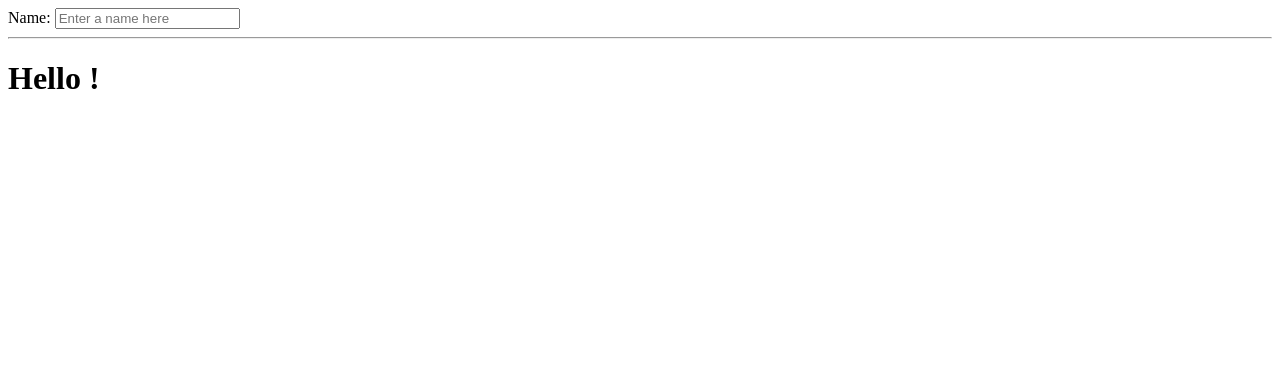
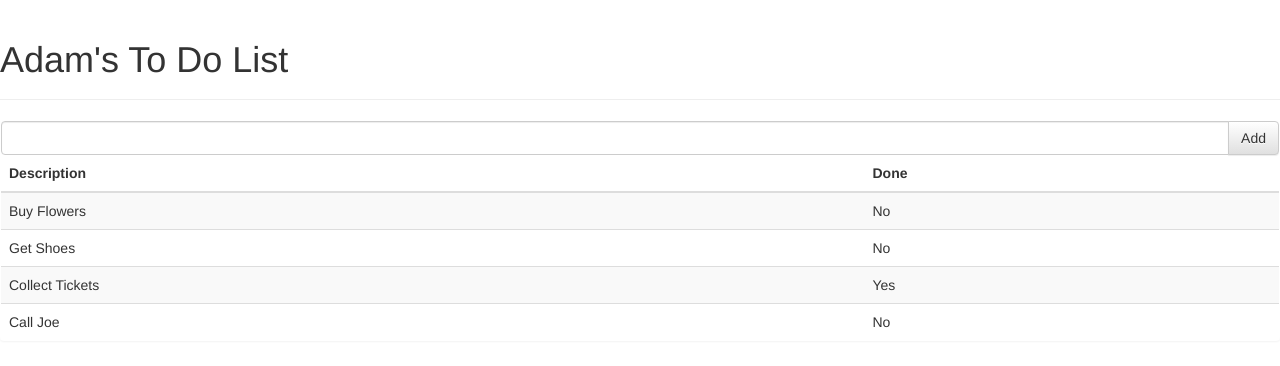
Before and after one commit to sukarnar/sukarnar.github.com, a plain HTML site: page index.html in a window 1280 px wide. Drawn offline with nearby package versions, Linux system fonts and the light colour scheme.

Commit message:
Update index.html

```diff
--- a/index.html
+++ b/index.html
@@ -1,14 +1,37 @@
-<!doctype html>
-<html ng-app>
-  <head>
+
+<!DOCTYPE html>
+<html data-ng-app>
+<head>
+    <title>TO DO List</title>
     <script src="https://ajax.googleapis.com/ajax/libs/angularjs/1.3.0-rc.5/angular.min.js"></script>
-  </head>
-  <body>
-    <div>
-      <label>Name:</label>
-      <input type="text" ng-model="yourName" placeholder="Enter a name here">
-      <hr>
-      <h1>Hello {{yourName}}!</h1>
+    <link rel="stylesheet" href="https://maxcdn.bootstrapcdn.com/bootstrap/3.2.0/css/bootstrap.min.css">
+    <link rel="stylesheet" href="https://maxcdn.bootstrapcdn.com/bootstrap/3.2.0/css/bootstrap-theme.min.css">
+</head>
+<body>
+    <div class="page-header">
+        <h1>Adam's To Do List</h1>
     </div>
-  </body>
+    <div class="panel">
+        <div class="input-group">
+            <input class="form-control" />
+            <span class="input-group-btn">
+                <button class="btn btn-default">Add</button>
+            </span>
+        </div>
+        <table class="table table-striped">
+            <thead>
+                <tr>
+                    <th>Description</th>
+                    <th>Done</th>
+                </tr>
+            </thead>
+            <tbody>
+                <tr><td>Buy Flowers</td><td>No</td></tr>
+                <tr><td>Get Shoes</td><td>No</td></tr>
+                <tr><td>Collect Tickets</td><td>Yes</td></tr>
+                <tr><td>Call Joe</td><td>No</td></tr>
+            </tbody>
+         </table>
+    </div>
+</body>
 </html>
```
